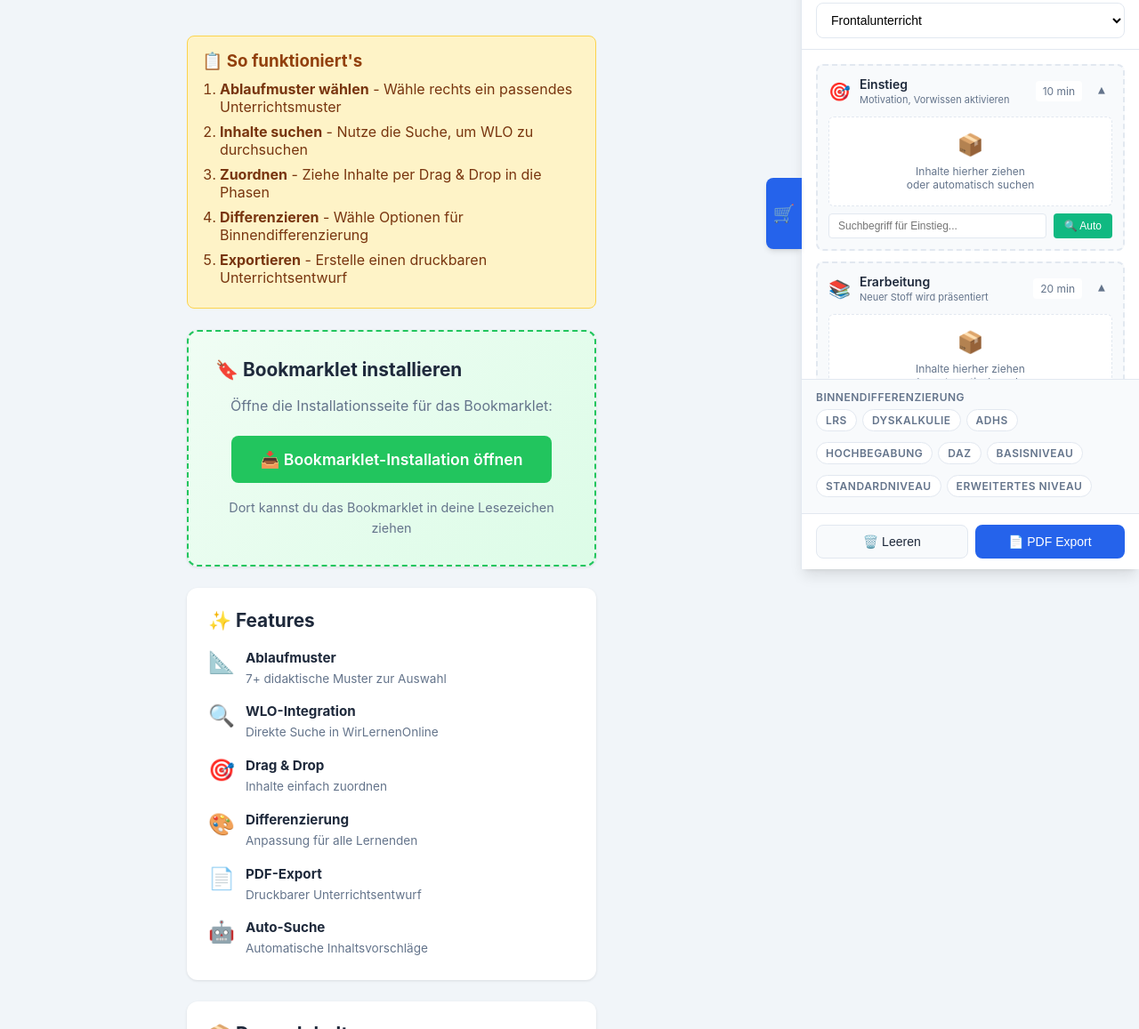
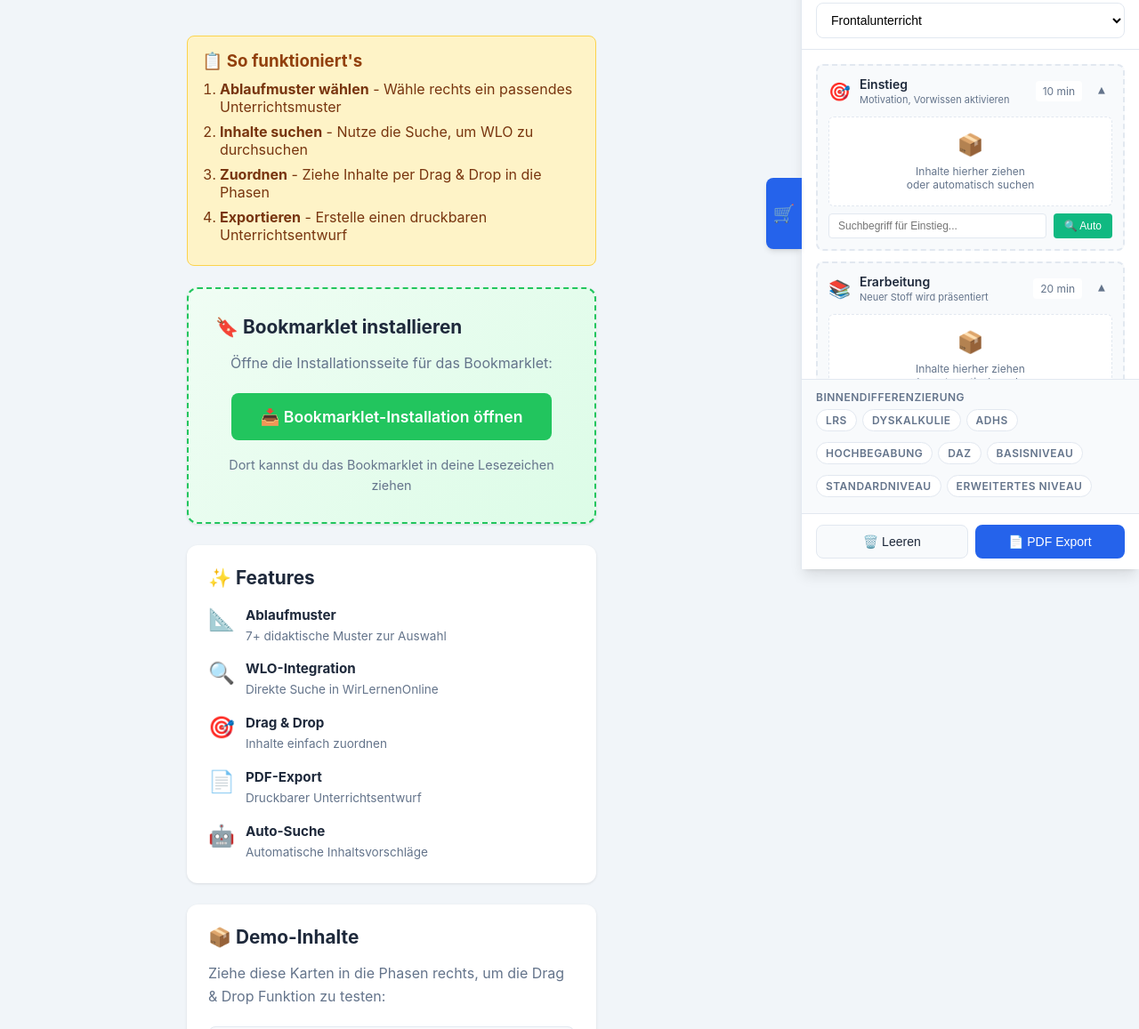
Before and after one commit to janschachtschabel/paedagogischerwarenkorb, a website: page index.html in a window 1280 px wide. Shown: the part 160-1317 px from the top of the page at 89% size. Drawn offline with Linux system fonts and the light colour scheme.

Commit message:
Index und Install Fix.

```diff
--- a/index.html
+++ b/index.html
@@ -213,7 +213,6 @@
         <li><strong>Ablaufmuster wählen</strong> - Wähle rechts ein passendes Unterrichtsmuster</li>
         <li><strong>Inhalte suchen</strong> - Nutze die Suche, um WLO zu durchsuchen</li>
         <li><strong>Zuordnen</strong> - Ziehe Inhalte per Drag & Drop in die Phasen</li>
-        <li><strong>Differenzieren</strong> - Wähle Optionen für Binnendifferenzierung</li>
         <li><strong>Exportieren</strong> - Erstelle einen druckbaren Unterrichtsentwurf</li>
       </ol>
     </div>
@@ -221,7 +220,7 @@
     <div class="demo-section bookmarklet-section">
       <h2>🔖 Bookmarklet installieren</h2>
       <p style="margin-bottom: 20px;">Öffne die Installationsseite für das Bookmarklet:</p>
-      <a class="bookmarklet-link" href="bookmarklet-inline.html" style="text-decoration: none;">
+      <a class="bookmarklet-link" href="install.html" style="text-decoration: none;">
         📥 Bookmarklet-Installation öffnen
       </a>
       <p style="margin-top: 16px; font-size: 0.9rem; color: #64748b;">
@@ -251,13 +250,6 @@
           <div class="feature-text">
             <h4>Drag & Drop</h4>
             <p>Inhalte einfach zuordnen</p>
-          </div>
-        </div>
-        <div class="feature-item">
-          <span class="feature-icon">🎨</span>
-          <div class="feature-text">
-            <h4>Differenzierung</h4>
-            <p>Anpassung für alle Lernenden</p>
           </div>
         </div>
         <div class="feature-item">
```
